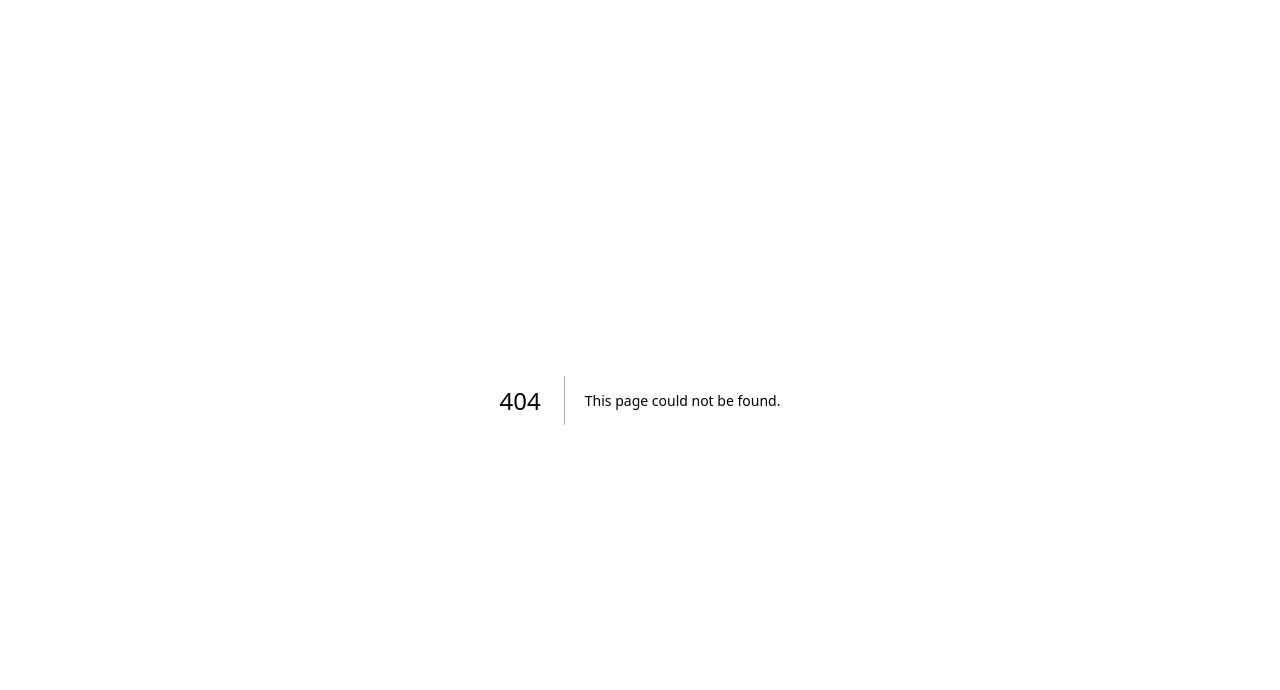
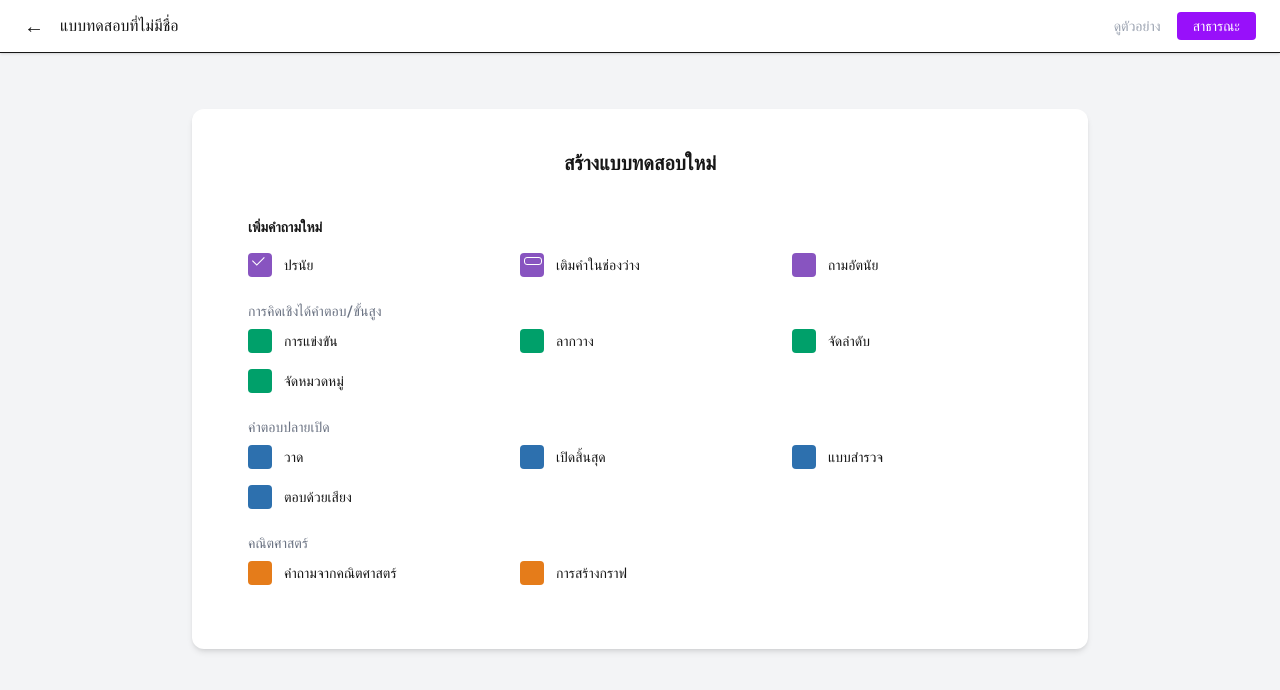
Before and after one commit to suphawidasadao/snappoo, a Next.js app: page /question in a window 1280 px wide. Before the commit this address had no page. Shown: the top 690 px of the page. Built offline with nearby package versions, Linux system fonts and the light colour scheme.

Commit message:
upload question

```diff
--- /dev/null
+++ b/src/app/question/page.jsx
@@ -0,0 +1,103 @@
+import React from 'react';
+
+const QuestionTypes = () => {
+  const groups = [
+    {
+      heading: '',
+      items: [
+        { label: 'ปรนัย', color: 'bg-[#8854C0]', icon: (
+          <svg width="13" height="9" viewBox="0 0 13 9" fill="none" xmlns="http://www.w3.org/2000/svg">
+            <path d="M4.78125 8.71994L0 3.93869L0.751188 3.1875L4.78125 7.21703L11.9988 0L12.75 0.751188L4.78125 8.71994Z" fill="white"/>
+          </svg>
+        ) },
+        { label: 'เติมคำในช่องว่าง', color: 'bg-[#8854C0]', icon:(
+            <svg width="18" height="8" viewBox="0 0 18 8" fill="none" xmlns="http://www.w3.org/2000/svg">
+            <rect x="0.5" y="0.5" width="17" height="7" rx="2.5" fill="#8854C0" stroke="white"/>
+            </svg>
+        )},
+        { label: 'ถามอัตนัย', color: 'bg-[#8854C0]', icon:(
+            <svg width="18" height="67" viewBox="0 0 18 67" fill="none" xmlns="http://www.w3.org/2000/svg">
+            <path d="M15.328 29.784C15.9893 29.784 16.448 29.688 16.704 29.496C16.96 29.2827 17.088 28.8987 17.088 28.344C17.088 28.0027 16.7573 27.7573 16.096 27.608C15.456 27.4373 14.8267 27.352 14.208 27.352C13.3333 27.352 12.5013 27.3627 11.712 27.384L6.848 27.448C6.72 27.448 6.34667 27.448 5.728 27.448C5.13067 27.448 4.71467 27.5653 4.48 27.8C4.24533 28.0347 4.128 28.408 4.128 28.92C4.128 29.2613 4.32 29.496 4.704 29.624C5.088 29.7307 5.73867 29.784 6.656 29.784H15.328Z" fill="white"/>
+            <path d="M12.328 35.784C12.9893 35.784 13.448 35.688 13.704 35.496C13.96 35.2827 14.088 34.8987 14.088 34.344C14.088 34.0027 13.7573 33.7573 13.096 33.608C12.456 33.4373 11.8267 33.352 11.208 33.352C10.3333 33.352 9.50133 33.3627 8.712 33.384L3.848 33.448C3.72 33.448 3.34667 33.448 2.728 33.448C2.13067 33.448 1.71467 33.5653 1.48 33.8C1.24533 34.0347 1.128 34.408 1.128 34.92C1.128 35.2613 1.32 35.496 1.704 35.624C2.088 35.7307 2.73867 35.784 3.656 35.784H12.328Z" fill="white"/>
+            <path d="M11.328 23.784C11.9893 23.784 12.448 23.688 12.704 23.496C12.96 23.2827 13.088 22.8987 13.088 22.344C13.088 22.0027 12.7573 21.7573 12.096 21.608C11.456 21.4373 10.8267 21.352 10.208 21.352C9.33333 21.352 8.50133 21.3627 7.712 21.384L2.848 21.448C2.72 21.448 2.34667 21.448 1.728 21.448C1.13067 21.448 0.714667 21.5653 0.48 21.8C0.245333 22.0347 0.128 22.408 0.128 22.92C0.128 23.2613 0.32 23.496 0.704 23.624C1.088 23.7307 1.73867 23.784 2.656 23.784H11.328Z" fill="white"/>
+            </svg>
+        ) },
+      ],
+    },
+    {
+      heading: 'การคิดเชิงได้คำตอบ/ขั้นสูง',
+      items: [
+        { label: 'การแข่งขัน', color: 'bg-[#00A06A]' },
+        { label: 'ลากวาง', color: 'bg-[#00A06A]' },
+        { label: 'จัดลำดับ', color: 'bg-[#00A06A]' },
+        { label: 'จัดหมวดหมู่', color: 'bg-[#00A06A]' },
+      ],
+    },
+    {
+      heading: 'คำตอบปลายเปิด',
+      items: [
+        { label: 'วาด', color: 'bg-[#2D70AE]' },
+        { label: 'เปิดสิ้นสุด', color: 'bg-[#2D70AE]' },
+        { label: 'แบบสำรวจ', color: 'bg-[#2D70AE]' },
+        { label: 'ตอบด้วยเสียง', color: 'bg-[#2D70AE]' },
+      ],
+    },
+    {
+      heading: 'คณิตศาสตร์',
+      items: [
+        { label: 'คำถามจากคณิตศาสตร์', color: 'bg-[#E57C1A]' },
+        { label: 'การสร้างกราฟ', color: 'bg-[#E57C1A]' },
+      ],
+    },
+  ];
+
+  return (
+    <div className="min-h-screen bg-gray-100 font-sans">
+      {/* Header */}
+      <div className="bg-white border-b shadow-sm px-6 py-3 flex items-center">
+        <button className="text-xl mr-4" aria-label="Back">{'←'}</button>
+        <span className="text-base">แบบทดสอบที่ไม่มีชื่อ</span>
+        <div className="ml-auto flex items-center space-x-4">
+          <button className="text-sm text-gray-400" disabled>
+            ดูตัวอย่าง
+          </button>
+          <button className="bg-purple-600 text-white text-sm px-4 py-1 rounded hover:bg-purple-700">
+            สาธารณะ
+          </button>
+        </div>
+      </div>
+
+      {/* Content */}
+      <div className="flex justify-center py-14 px-4">
+        <div className="bg-white w-full max-w-4xl rounded-xl shadow-md px-14 py-10">
+          <h2 className="text-xl font-bold text-center mb-10">สร้างแบบทดสอบใหม่</h2>
+
+          <div className="mb-6">
+            <p className="text-sm font-semibold mb-4">เพิ่มคำถามใหม่</p>
+
+            {groups.map((group, groupIndex) => (
+              <div key={groupIndex} className="mb-6">
+                {group.heading && (
+                  <p className="text-sm text-gray-500 font-medium mb-2">{group.heading}</p>
+                )}
+                <div className="grid grid-cols-1 sm:grid-cols-2 lg:grid-cols-3 gap-x-8 gap-y-4">
+                  {group.items.map((item, index) => (
+                    <div key={index} className="flex items-center space-x-3">
+                      {/* กล่องที่มีไอคอน */}
+                      <div className={`w-6 h-6 flex items-center justify-center ${item.color} rounded`}>
+                        {item.icon && <div className="w-4 h-4">{item.icon}</div>}
+                      </div>
+                      <span className="text-sm">{item.label}</span>
+                    </div>
+                  ))}
+                </div>
+              </div>
+            ))}
+          </div>
+        </div>
+      </div>
+    </div>
+  );
+};
+
+export default QuestionTypes;
```
